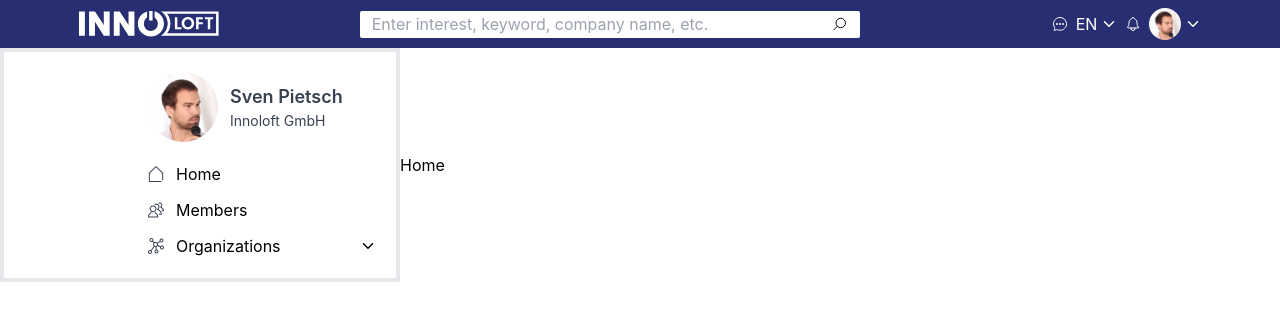
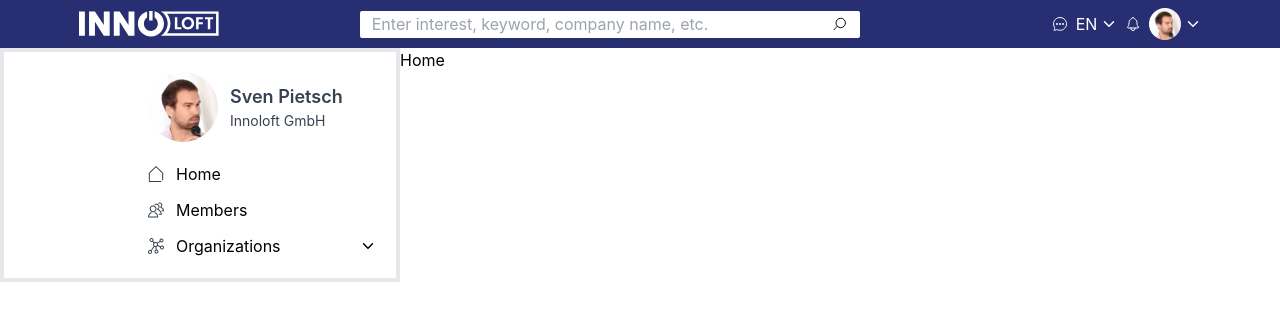
Before and after one commit to Fombi-Favour/innoloft-application-test, a React (Create React App) app: page / in a window 1280 px wide. Shown: the top 320 px of the page. Built offline with nearby package versions, Linux system fonts and the light colour scheme.

Commit message:
Update Layout.jsx

```diff
--- a/src/components/Layout.jsx
+++ b/src/components/Layout.jsx
@@ -7,7 +7,7 @@ const Layout = () => {
   return (
     <>
       <Navbar />
-      <div className='flex items-center'>
+      <div className='flex'>
         <Menubar/>
         <Outlet />
       </div>
```
